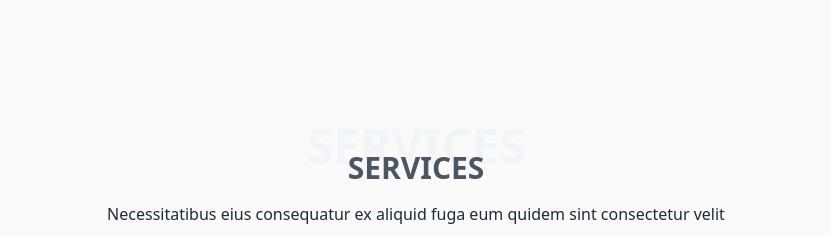
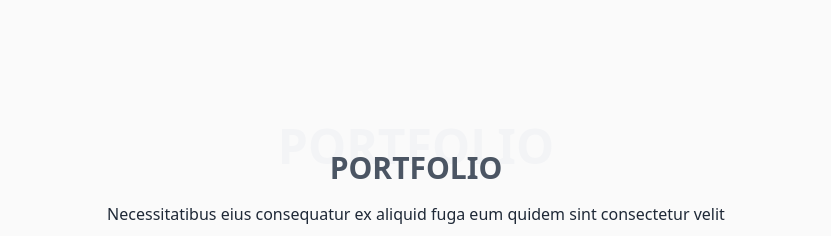
Before and after one commit to davedhruv7/Training-Task-2-TailwindCSS-Template, a website: page home.html in a window 1280 px wide. Shown: the part 2880-3116 px from the top of the page, without its empty margins (224-1055 px from the left). Drawn offline with nearby package versions, Linux system fonts and the light colour scheme.

Commit message:
Portfolio_updated

```diff
--- a/home.html
+++ b/home.html
@@ -233,8 +233,8 @@
 
           <!-- Portfolio Start -->
           <section id="services" class="section bg-zinc-50 py-1">
-            <h1 class="text-5xl text-center font-semibold text-gray-100 mt-20 -mb-5">SERVICES</h1>
-            <h1 class="text-3xl text-center font-semibold text-gray-600">SERVICES</h1>
+            <h1 class="text-5xl text-center font-semibold text-gray-100 mt-20 -mb-5">PORTFOLIO</h1>
+            <h1 class="text-3xl text-center font-semibold text-gray-600">PORTFOLIO</h1>
             <p class="text-center py-4 text-gray-800">Necessitatibus eius consequatur ex aliquid fuga eum quidem sint consectetur velit</p>
             <ul class="flex justify-center xl:gap-6 lg:gap-6 md:gap-4 sm:gap-2 gap-2 font-semibold text-zinc-800 pt-8 pw-10">
                 <li><a href="" class="hover:text-green-600 text-green-600">ALL</a></li>
```
